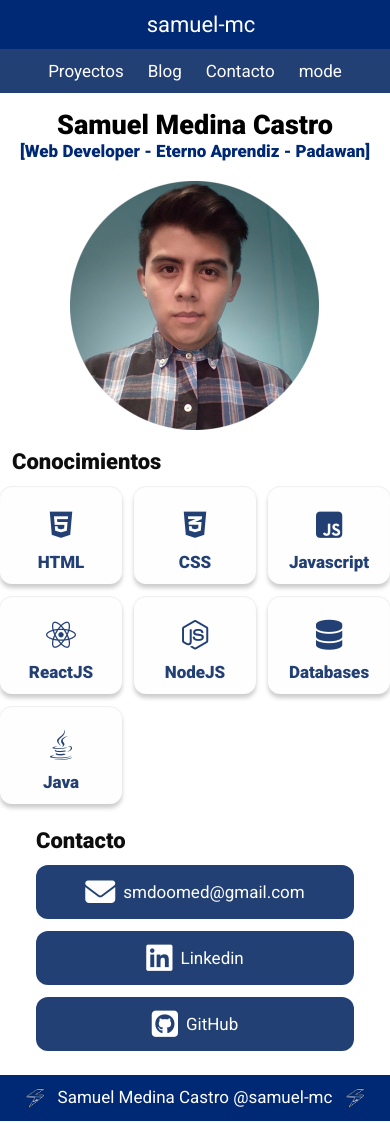
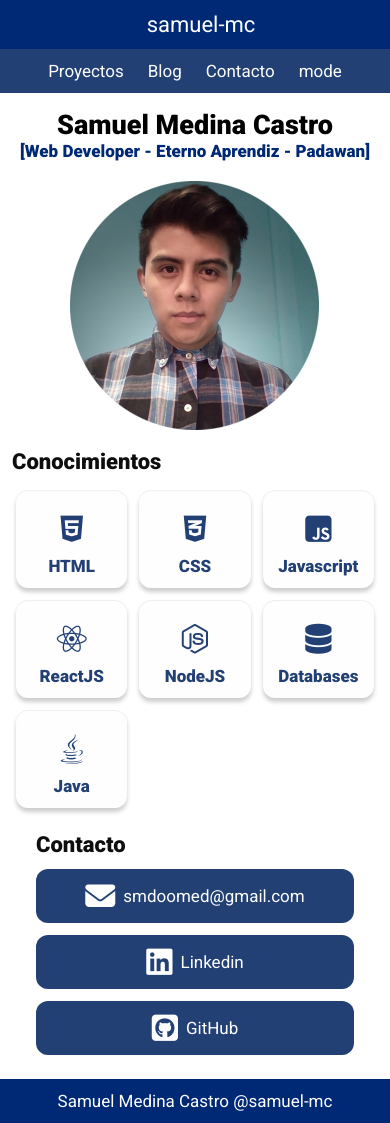
Before and after one commit to samuel-mc/website, a React app: page / in a window 390 px wide. Built offline with nearby package versions, Linux system fonts and the light colour scheme.

Commit message:
[add] Helmet

```diff
--- a/package.json
+++ b/package.json
@@ -33,6 +33,7 @@
     "prettier": "^2.4.1",
     "react": "^17.0.2",
     "react-dom": "^17.0.2",
+    "react-helmet": "^6.1.0",
     "react-paypal-button": "^4.1.1",
     "react-router-dom": "^5.3.0"
   },
--- a/src/App.jsx
+++ b/src/App.jsx
@@ -1,4 +1,5 @@
 import React from 'react';
+import { Helmet } from 'react-helmet';
 import './styles/App.css';
 
 import Header from './components/Header';
@@ -7,9 +8,16 @@ import Knowledge from './Components/Knowledge';
 import Contact from './Components/Contact';
 import Footer from './components/Footer';
 
+import icon from "./assets/images/icon.png";
+
 const App = () => {
   return (
     <>
+      <Helmet>
+        <title>Samuel Medina</title>
+        <link rel="icon" type="image/png" href={icon} sizes="16x16"/>
+      </Helmet>
+
       <Header />
 
       <main>
--- a/src/Components/Contact.jsx
+++ b/src/Components/Contact.jsx
@@ -6,7 +6,7 @@ const Contact = () =>
         <h2 className="container__title">Contacto</h2>
 
         <div className="contact">
-            <a className="contact__item">
+            <a className="contact__item" href="mailto:smdoomed@gmail.com">
                 <i className="fas fa-envelope fa-3x contact__icon"></i>
                 <span className="contact__name">smdoomed@gmail.com</span>
             </a>
--- a/src/styles/Footer.css
+++ b/src/styles/Footer.css
@@ -15,3 +15,12 @@
 .footer__icon{
     height: var(--md);
 }
+
+@media(max-width:425px){
+    .footer__text{
+        font-size: var(--sm);
+    }
+    .footer img{
+        display: none;
+    }
+}
--- a/src/styles/Knowledge.css
+++ b/src/styles/Knowledge.css
@@ -1,4 +1,5 @@
 .knowledge{
+    margin: 16px;
     display: grid;
     grid-template-rows: repeat(2, 1fr);
 }
```
Also changed, not shown: 1 other file (tests, documents, lock files or other folders).
